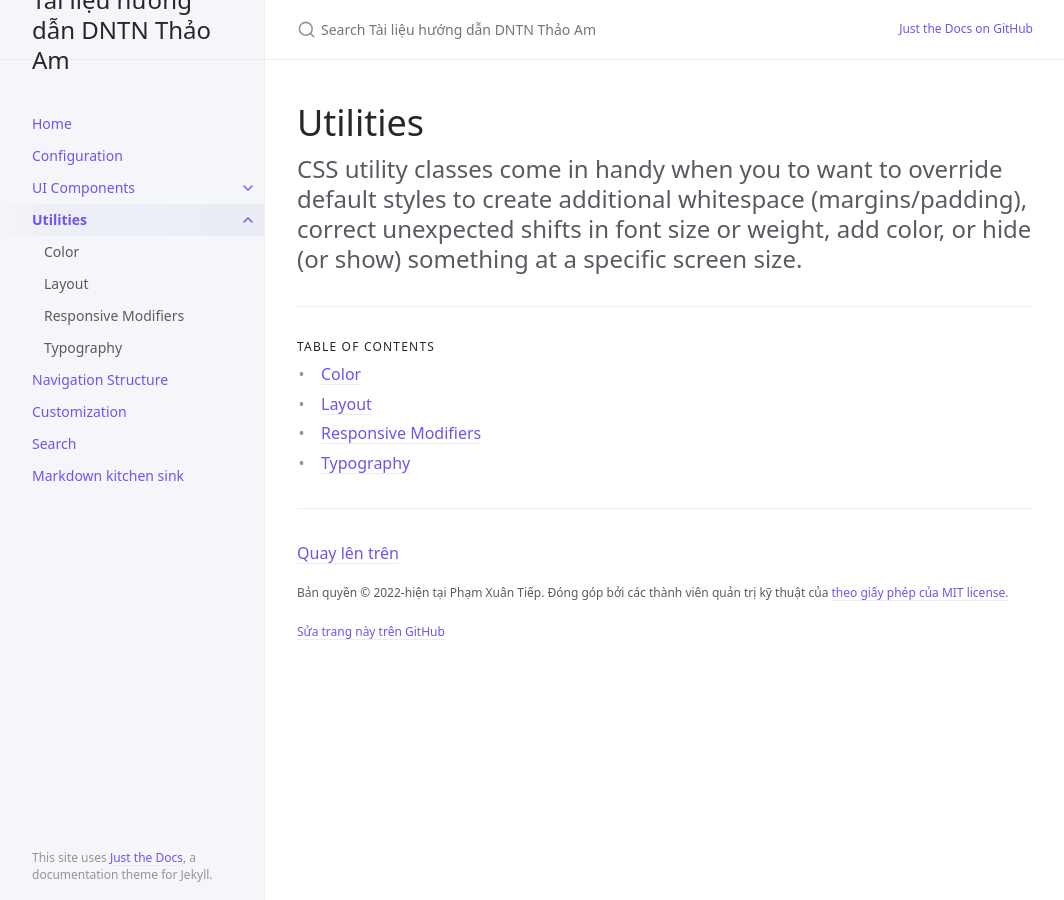
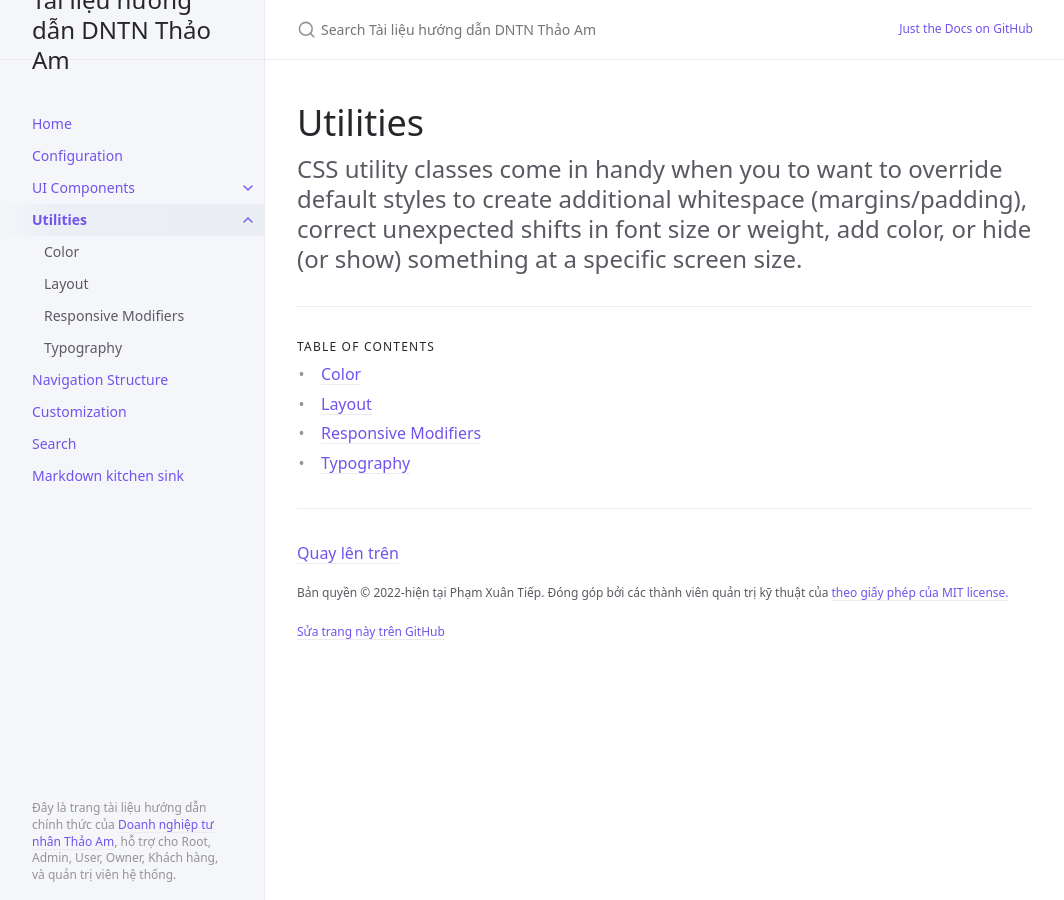
Before and after one commit to thaoam/documents, a Jekyll site: the page built from docs/utilities/utilities.md, in a window 1280 px wide. Shown: the whole page, without its empty margins (107-1171 px from the left). Built offline with Jekyll 4.4.1, drawn with Linux system fonts in a browser that asks for light colours.

Commit message:
Update default.html

```diff
--- a/_layouts/default.html
+++ b/_layouts/default.html
@@ -66,7 +66,7 @@ layout: table_wrappers
       {% endif %}
     </nav>
     <footer class="site-footer">
-      This site uses <a href="https://github.com/just-the-docs/just-the-docs">Just the Docs</a>, a documentation theme for Jekyll.
+      Đây là trang tài liệu hướng dẫn chính thức của <a href="https://tiep.vn">Doanh nghiệp tư nhân Thảo Am</a>, hỗ trợ cho Root, Admin, User, Owner, Khách hàng, và quản trị viên hệ thống.
     </footer>
   </div>
   <div class="main" id="top">
```
